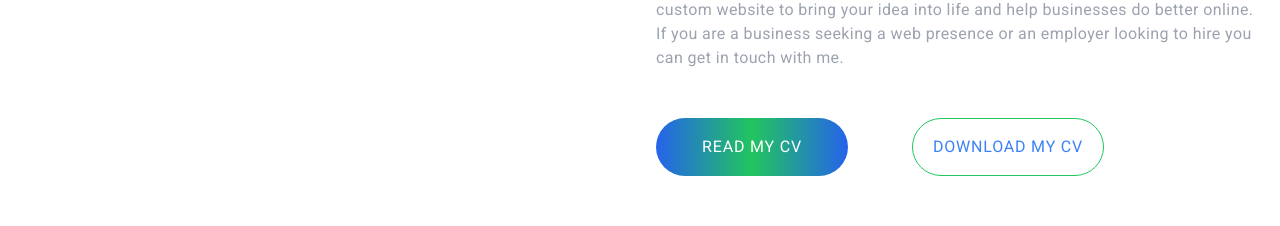
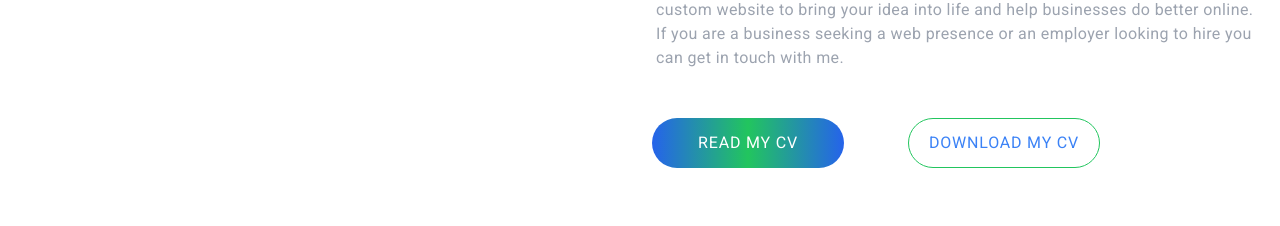
Before and after one commit to Paulhakeem/portfolio, a Vue app: page /portfolio in a window 1280 px wide. Shown: the part 286-512 px from the top of the page. Built offline with nearby package versions, Linux system fonts and the light colour scheme; a web font is replaced by a local one.

Commit message:
small change

```diff
--- a/src/assets/main.css
+++ b/src/assets/main.css
@@ -56,7 +56,7 @@ body {
     font-size: 13px;
     text-align: center;
     gap: 20px;
-
+    padding-left: 2px;
   }
   .home h3 {
     padding-top: 2em;
--- a/src/views/Portfolio.vue
+++ b/src/views/Portfolio.vue
@@ -56,15 +56,15 @@ import { Vue3Lottie } from "vue3-lottie";
           </p>
         </div>
 
-        <div id="user-button" class="flex pt-12 gap-16 px-4">
+        <div id="user-button" class="flex pt-12 gap-16 pl-3">
           <button
-            class="bg-gradient-to-r from-blue-600 via-green-500 to-blue-600 p-4 rounded-full text-white uppercase tracking-wider w-48 hover:shadow-lg hover:animate-bounce"
+            class="bg-gradient-to-r from-blue-600 via-green-500 to-blue-600 p-3 rounded-full text-white uppercase tracking-wider w-48 hover:shadow-lg hover:animate-bounce"
           >
             read my cv
           </button>
 
           <button
-            class="p-4 rounded-full border border-1 border-green-500 text-blue-500 uppercase tracking-wider w-48 hover:animate-bounce"
+            class="p-3 rounded-full border border-1 border-green-500 text-blue-500 uppercase tracking-wider w-48 hover:animate-bounce"
           >
             download my cv
           </button>
```
